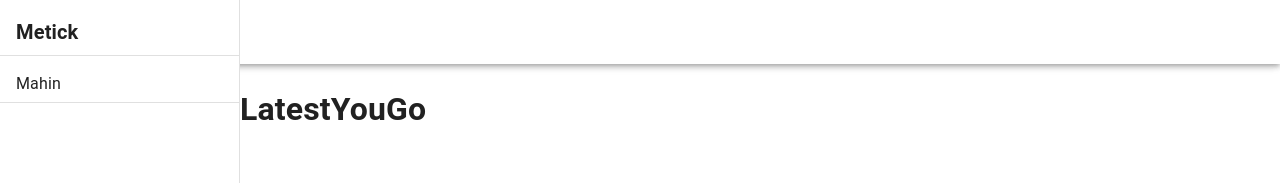
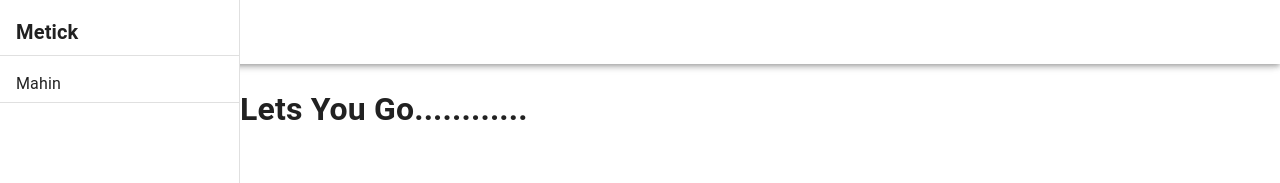
Before and after one commit to lalukrish/metick-frontend, a React (Create React App) app: page /latest-you-go in a window 1280 px wide. Shown: the top 183 px of the page. Built offline with nearby package versions, Linux system fonts and the light colour scheme.

Commit message:
first commit

```diff
--- a/src/components/LatestYouGo/latest-you-go.js
+++ b/src/components/LatestYouGo/latest-you-go.js
@@ -1,7 +1,7 @@
 import React from "react";
 
 const LatestYouGo = () => {
-  return <h1>LatestYouGo</h1>;
+  return <h1>Lets You Go............</h1>;
 };
 
 export default LatestYouGo;
```
